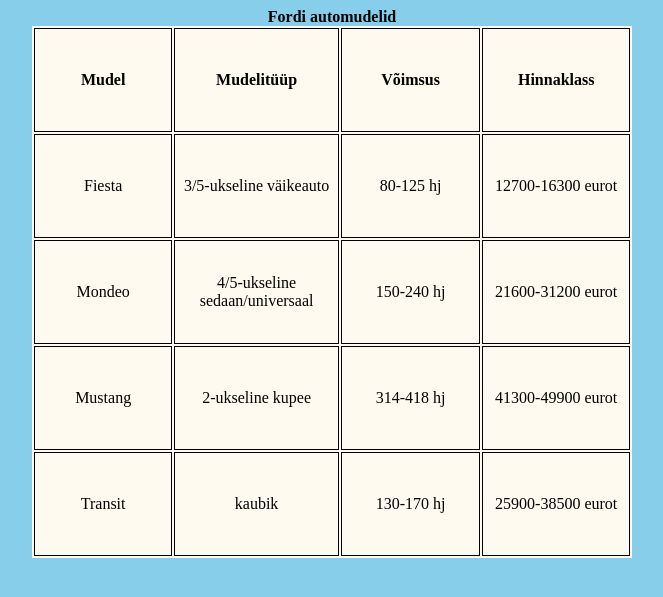
After one commit to erki83/Server, a PHP site: page /tabel1.html in a window 1280 px wide. The commit adds this page. Shown: the top 597 px of the page, without its empty margins (308-971 px from the left). Run offline with PHP 8.4, Linux system fonts and the light colour scheme.

Commit message:
Teise kodutöö esimene ülesanne

```diff
--- a/index.html
+++ b/index.html
@@ -8,6 +8,8 @@
 <body>
         <div class="link">
             <a href="esimene.html" target="frame">Esimene Ülesanne</a>
+			<a href="tabel1.html" target="frame">Teine Ülesanne 1/4</a>
+
         </div>
         <iframe name="frame">
         </iframe>
--- a/style.css
+++ b/style.css
@@ -1,5 +1,5 @@
 body {
-    background-color: lightsteelblue;
+    background-color: skyblue;
     margin: margin-left:5px;
     align-content: left;
     text-align: left;
@@ -11,10 +11,12 @@
 }
 div div {
     text-align: center;
-    margin: auto;
+    margin:	auto;
+	word-break: normal;
 }
 a{
-    float: center;
+    float: left;
+    margin-left: 20px;
     color: red;
 	text-shadow: 1px 1px 1px black;
     margin-top: 5px;
@@ -28,3 +30,15 @@
     float: left;
     background-color:floralwhite;
 }
+.mid{
+    text-align: center;
+    width: 600px;
+	margin-left: auto;
+    margin-right: auto;
+    background-color: floralwhite;
+}
+th, tr, td {
+    border: 1px solid black;
+    width: 200px;
+    height: 100px;
+}
--- /dev/null
+++ b/tabel1.html
@@ -0,0 +1,44 @@
+<!DOCTYPE HTML>
+<html>
+<head>
+<meta charset="UTF-8">
+<title>Esimene tabel</title>
+<link rel="stylesheet" type="text/css" href="style.css">
+</head>
+<body>
+   <table class="mid">
+            <caption><b>Fordi automudelid</b></caption>
+            <tr>
+                <th>Mudel</th>
+                <th>Mudelitüüp</th>
+                <th>Võimsus</th>
+                <th>Hinnaklass</th>
+            </tr>
+            <tr>
+                <td>Fiesta</td>
+                <td>3/5-ukseline väikeauto</td>
+                <td>80-125 hj</td>
+                <td>12700-16300 eurot</td>
+            </tr>
+            <tr>
+                <td>Mondeo</td>
+                <td>4/5-ukseline sedaan/universaal</td>
+                <td>150-240 hj</td>
+                <td>21600-31200 eurot</td>
+            </tr>
+            <tr>
+                <td>Mustang</td>
+                <td>2-ukseline kupee</td>
+                <td>314-418 hj</td>
+                <td>41300-49900 eurot</td>
+            </tr>
+            <tr>
+                <td>Transit</td>
+                <td>kaubik</td>
+                <td>130-170 hj</td>
+                <td>25900-38500 eurot</td>
+            </tr>
+        </table>
+
+</body>
+</html>
```
